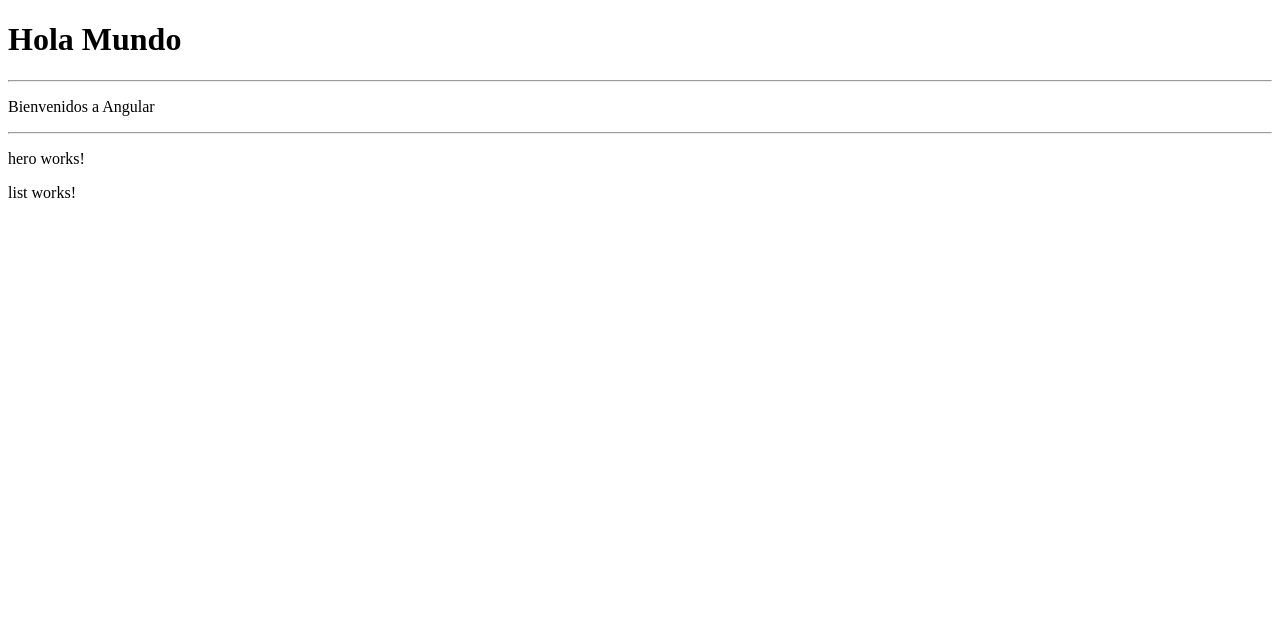
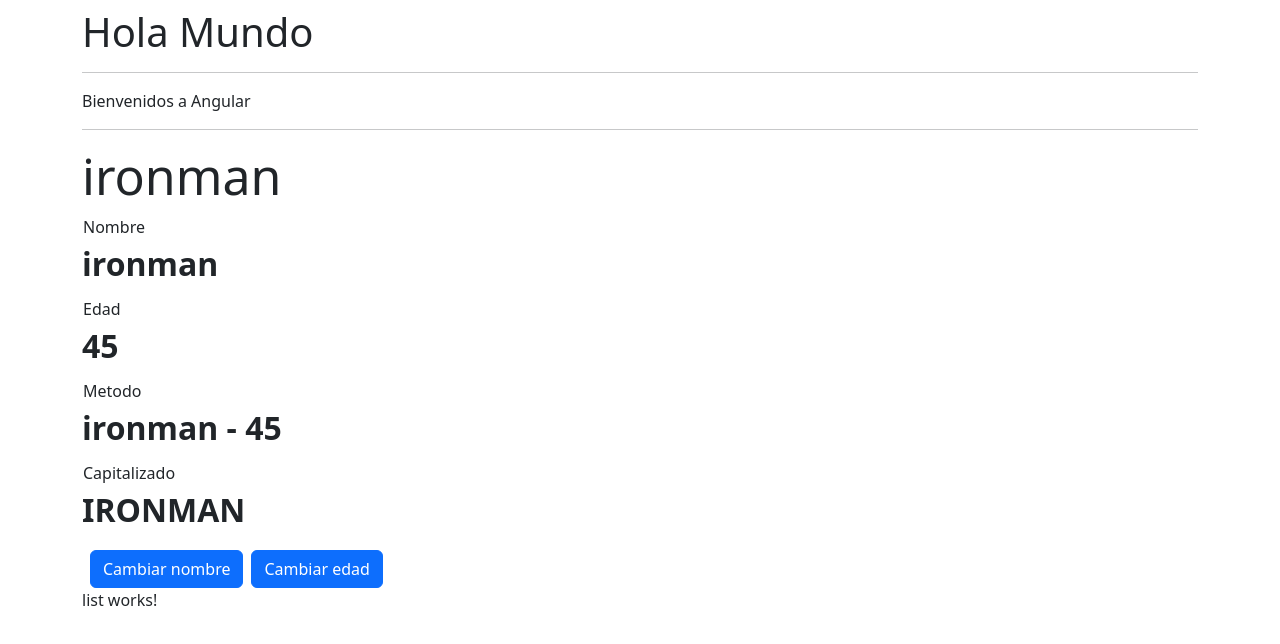
Before and after one commit to jonato96/angular-bases, an Angular app in the folder 02-first-ng-app/: page / in a window 1280 px wide. Shown: the top 644 px of the page. Built offline with nearby package versions, Linux system fonts and the light colour scheme.

Commit message:
one-way-data-binding

```diff
--- a/02-first-ng-app/src/app/heroes/hero/hero.component.css
+++ b/02-first-ng-app/src/app/heroes/hero/hero.component.css
@@ -0,0 +1,7 @@
+h1 {
+    font-size: 50px;
+}
+dd {
+    font-size: 2rem;
+    font-weight: bold;
+}
--- a/02-first-ng-app/src/app/heroes/hero/hero.component.html
+++ b/02-first-ng-app/src/app/heroes/hero/hero.component.html
@@ -1 +1,22 @@
-<p>hero works!</p>
+<h1>{{name}}</h1>
+<dl>
+    <td>Nombre</td>
+    <dd>{{name}}</dd>
+
+    <td>Edad</td>
+    <dd>{{age}}</dd>
+
+    <td>Metodo</td>
+    <dd>{{getHeroDescription()}}</dd>
+
+    <td>Capitalizado</td>
+    <dd>{{capitalizeName}}</dd>
+</dl>
+
+<button class="btn btn-primary mx-2">
+    Cambiar nombre
+</button>
+
+<button class="btn btn-primary">
+    Cambiar edad
+</button>
--- a/02-first-ng-app/src/app/heroes/hero/hero.component.ts
+++ b/02-first-ng-app/src/app/heroes/hero/hero.component.ts
@@ -6,5 +6,15 @@ import { Component } from '@angular/core';
   styleUrl: './hero.component.css'
 })
 export class HeroComponent {
+  public name: string = "ironman";
+  public age: number = 45;
+
+  get capitalizeName(): string {
+    return this.name.toUpperCase();
+  }
+
+  getHeroDescription(): string {
+    return `${this.name} - ${this.age}`
+  }
 
 }
--- a/02-first-ng-app/src/index.html
+++ b/02-first-ng-app/src/index.html
@@ -6,8 +6,9 @@
   <base href="/">
   <meta name="viewport" content="width=device-width, initial-scale=1">
   <link rel="icon" type="image/x-icon" href="favicon.ico">
+  <link href="https://cdn.jsdelivr.net/npm/bootstrap@5.3.3/dist/css/bootstrap.min.css" rel="stylesheet" integrity="sha384-QWTKZyjpPEjISv5WaRU9OFeRpok6YctnYmDr5pNlyT2bRjXh0JMhjY6hW+ALEwIH" crossorigin="anonymous">
 </head>
-<body>
+<body class="container pt-2">
   <app-root></app-root>
 </body>
 </html>
```
